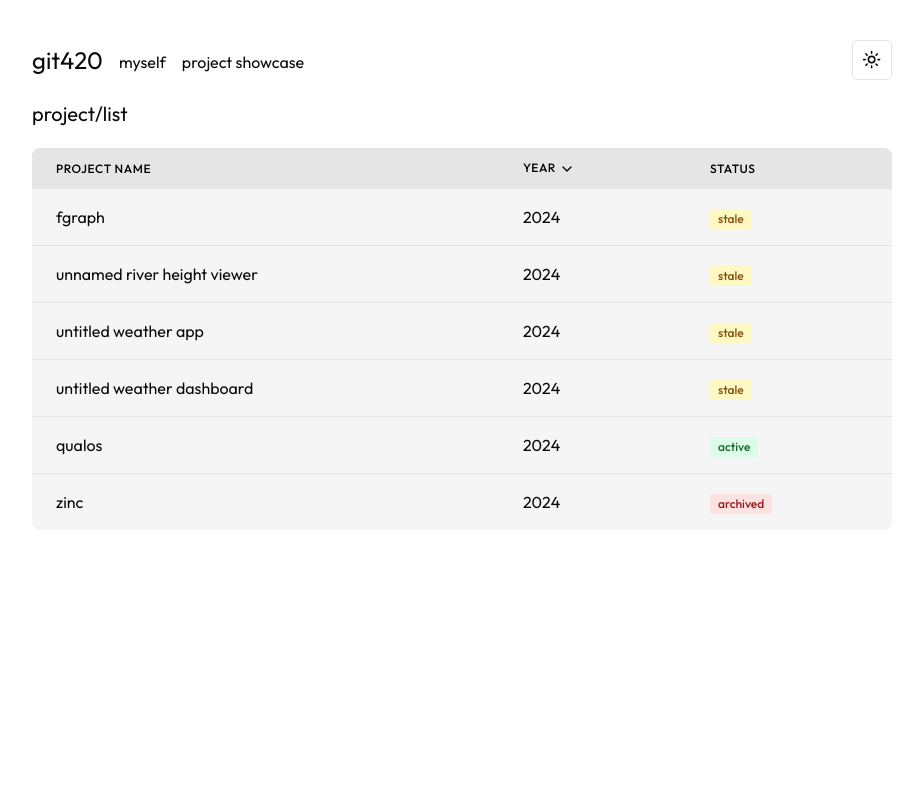
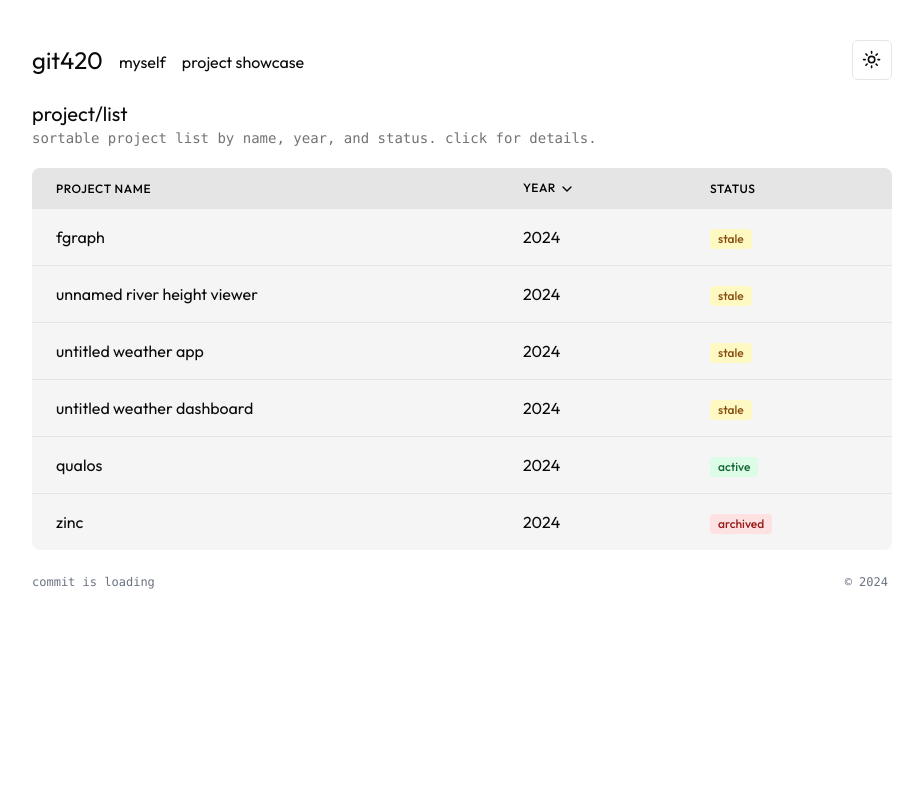
Before and after one commit to pickingname/port3, a Next.js app: page /projects in a window 1280 px wide. Shown: the top 800 px of the page, without its empty margins (180-1103 px from the left). Built offline with nearby package versions, Linux system fonts and the light colour scheme; no server answers.

Commit message:
fix: incorrect table min-h-screen instruction

```diff
--- a/app/projects/page.tsx
+++ b/app/projects/page.tsx
@@ -10,7 +10,13 @@ export default function Page() {
         <div className="max-w-4xl mx-auto pb-12">
           <Nav />
           <div className="pl-5 pr-4">
-            <p className="text-xl"><span></span>project/list</p>
+            <p className="text-xl">
+              project/list
+              <p className="font-mono text-neutral-500 text-sm">
+                sortable project list by name, year, and status. click for
+                details.
+              </p>
+            </p>
             <div className="pt-5">
               <ProjectList />
             </div>
--- a/app/projects/projectList.tsx
+++ b/app/projects/projectList.tsx
@@ -55,7 +55,7 @@ export default function ProjectList() {
   };
 
   return (
-    <div className="min-h-screen max-w-4xl mx-auto">
+    <div className="max-w-4xl mx-auto">
       <div className="max-w-4xl mx-auto">
         <div className="dark:bg-neutral-800 bg-neutral-100 rounded-lg overflow-hidden">
           <table className="w-full">
--- a/app/reusables/gitfooter.tsx
+++ b/app/reusables/gitfooter.tsx
@@ -1,4 +1,4 @@
-'use client';
+"use client";
 
 import React, { useEffect, useState } from "react";
 import axios from "axios";
@@ -19,20 +19,20 @@ interface Commit {
 const Footer: React.FC = () => {
   const [latestCommit, setLatestCommit] = useState<Commit | null>(null);
   const currentYear = new Date().getFullYear();
-  const enableApiFetch = true;
+  const enableApiFetch = false;
 
   useEffect(() => {
     const fetchLatestCommit = async () => {
       if (enableApiFetch) {
         try {
           const response = await axios.get<Commit[]>(
-            'https://api.github.com/repos/pickingname/port3/commits'
+            "https://api.github.com/repos/pickingname/port3/commits"
           );
           if (response.data.length > 0) {
             setLatestCommit(response.data[0]);
           }
         } catch (err) {
-          console.error('Failed to fetch the latest commit:', err);
+          console.error("Failed to fetch the latest commit:", err);
         }
       }
     };
@@ -45,8 +45,14 @@ const Footer: React.FC = () => {
       <div className="grow text-left">
         commit{" "}
         {latestCommit ? (
-          <Link target="_blank" rel="noopener noreferrer" href={latestCommit.html_url} className="transition-colors duration-200 ease-in-out hover:text-orange-600">
-            @{latestCommit.sha.substring(0, 7)} on {latestCommit.commit.author.date}
+          <Link
+            target="_blank"
+            rel="noopener noreferrer"
+            href={latestCommit.html_url}
+            className="transition-colors duration-200 ease-in-out hover:text-orange-600"
+          >
+            @{latestCommit.sha.substring(0, 7)} on{" "}
+            {latestCommit.commit.author.date}
           </Link>
         ) : (
           "is loading"
```
